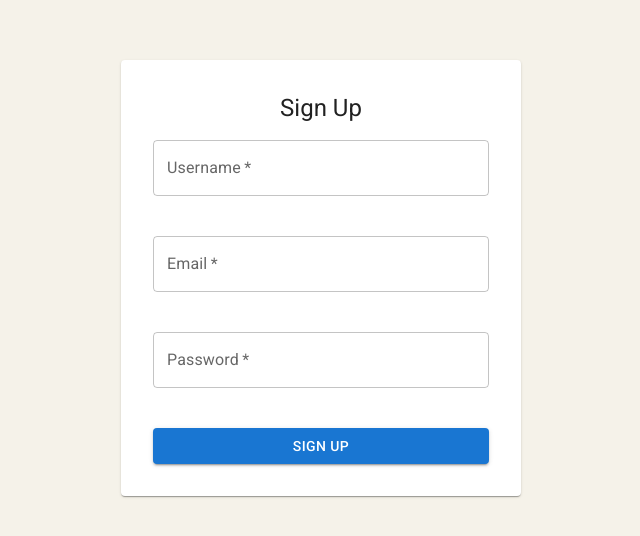
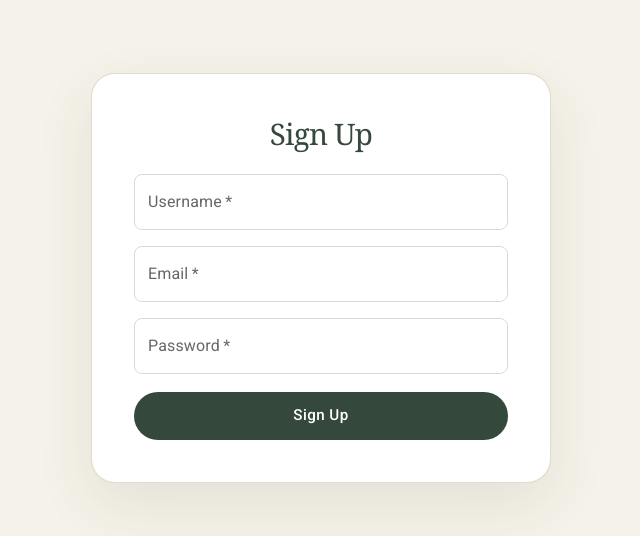
Before and after one commit to md-rahman67/blood-glucose-tracker, a React app in the folder frontend/: page /signup in a window 1280 px wide. Shown: the part 122-658 px from the top of the page, without its empty margins (319-959 px from the left). Built offline with nearby package versions, Linux system fonts and the light colour scheme; no server answers; the HTML template or start-up script is replaced by a standard one.

Commit message:
style: improve frontend UI while preserving existing design

```diff
--- a/frontend/src/components/AddForm.css
+++ b/frontend/src/components/AddForm.css
@@ -22,6 +22,11 @@
     font-weight: 400;
     line-height: 1.2;
     letter-spacing: -0.025em;
+}
+
+.reading-form .MuiFormControl-root {
+    width: 100%;
+    margin: 0;
 }
 
 .reading-form .MuiOutlinedInput-root {
--- /dev/null
+++ b/frontend/src/components/Logout.css
@@ -0,0 +1,10 @@
+.logout-button {
+    min-height: 44px;
+    padding: 0.7rem 1.2rem;
+    box-shadow: none;
+}
+
+.logout-button:hover {
+    background: #293b30;
+    box-shadow: 0 2px 7px rgb(52 72 59 / 12%);
+}
--- a/frontend/src/components/Logout.jsx
+++ b/frontend/src/components/Logout.jsx
@@ -1,4 +1,5 @@
 import { useNavigate } from "react-router-dom";
+import './Logout.css';
 
 export default function Logout({ setCurrUser }) {
     const navigate = useNavigate();
@@ -14,7 +15,7 @@ export default function Logout({ setCurrUser }) {
             if (response.ok) {
                 alert("User Logged out");
                 setCurrUser(null);
-                navigate("/login");
+                navigate("/");
             }
         } catch (error) {
             console.error("Error: Logout failed", error);
@@ -22,7 +23,7 @@ export default function Logout({ setCurrUser }) {
     }
     return (
         <>
-            <button onClick={handleLogout}>Logout</button>
+            <button className="logout-button" onClick={handleLogout}>Logout</button>
         </>
     )
 }
--- a/frontend/src/pages/Home.css
+++ b/frontend/src/pages/Home.css
@@ -1,9 +1,17 @@
 .home-add-link {
+    display: inline-flex;
+    text-decoration: none;
+}
+
+.home-toolbar {
     display: flex;
     width: min(100% - 40px, 920px);
+    min-height: 44px;
     margin: 42px auto 18px;
+    align-items: center;
     justify-content: flex-end;
-    text-decoration: none;
+    flex-wrap: wrap;
+    gap: 10px;
 }
 
 .home-add-button {
@@ -39,7 +47,7 @@
 
 .reading-row {
     display: grid;
-    grid-template-columns: minmax(125px, 1fr) minmax(150px, 1.2fr) minmax(120px, 0.9fr) auto;
+    grid-template-columns: minmax(100px, 0.9fr) minmax(110px, 1fr) minmax(130px, 1.1fr) minmax(105px, 0.9fr) auto;
     min-width: 0;
     align-items: center;
     column-gap: 20px;
@@ -90,12 +98,12 @@
 }
 
 @media (max-width: 600px) {
-    .home-add-link,
+    .home-toolbar,
     .home-page {
         width: min(100% - 28px, 920px);
     }
 
-    .home-add-link {
+    .home-toolbar {
         margin-top: 24px;
     }
 
@@ -108,3 +116,14 @@
         grid-column: 1 / -1;
     }
 }
+
+@media (min-width: 601px) and (max-width: 820px) {
+    .reading-row {
+        grid-template-columns: repeat(3, minmax(0, 1fr));
+        row-gap: 12px;
+    }
+
+    .reading-actions {
+        grid-column: 1 / -1;
+    }
+}
--- a/frontend/src/pages/Home.jsx
+++ b/frontend/src/pages/Home.jsx
@@ -31,8 +31,8 @@ export default function Home({ data, setData, currUser, setCurrUser }) {
         <>
 
 
+            <nav className="home-toolbar">
                 {currUser ? (
-
                     <>
                         <Link className="home-add-link" to="/add">
                             <button className="home-add-button">Add Readings</button>
@@ -40,7 +40,6 @@ export default function Home({ data, setData, currUser, setCurrUser }) {
 
                         <Logout setCurrUser={setCurrUser} />
                     </>
-
                 ) : (
                     <>
                         <Link className="home-add-link" to="/login">
@@ -52,6 +51,7 @@ export default function Home({ data, setData, currUser, setCurrUser }) {
                         </Link>
                     </>
                 )}
+            </nav>
 
 
             <div className="App home-page">
--- /dev/null
+++ b/frontend/src/pages/Login.css
@@ -0,0 +1,73 @@
+.auth-page {
+    min-height: 100vh;
+    padding: 20px;
+}
+
+.auth-paper {
+    width: min(100%, 460px) !important;
+    padding: clamp(26px, 5vw, 42px) !important;
+    border: 1px solid rgb(198 185 159 / 52%);
+    border-radius: 24px !important;
+    background: var(--pure-white) !important;
+    box-shadow: 0 22px 60px rgb(52 56 49 / 9%) !important;
+}
+
+.auth-title.MuiTypography-root {
+    margin-bottom: 22px;
+    color: var(--forest-sage);
+    font-family: Georgia, 'Times New Roman', serif;
+    font-size: 1.85rem;
+    font-weight: 400;
+    line-height: 1.2;
+    letter-spacing: -0.025em;
+}
+
+.auth-form .MuiFormControl-root {
+    width: 100%;
+    margin: 0;
+}
+
+.auth-form .MuiOutlinedInput-root {
+    border-radius: 8px;
+    background: var(--pure-white);
+}
+
+.auth-form .MuiOutlinedInput-notchedOutline {
+    border-color: #dcd9cf;
+}
+
+.auth-form .MuiOutlinedInput-root:hover .MuiOutlinedInput-notchedOutline {
+    border-color: var(--soft-sage);
+}
+
+.auth-form .MuiOutlinedInput-root.Mui-focused .MuiOutlinedInput-notchedOutline {
+    border-color: var(--soft-sage);
+    border-width: 1px;
+}
+
+.auth-form .MuiInputLabel-root.Mui-focused {
+    color: var(--forest-sage);
+}
+
+.auth-form .MuiButton-root {
+    min-height: 48px;
+    margin-top: 2px;
+    border-radius: 999px;
+    color: var(--pure-white);
+    background: var(--forest-sage);
+    box-shadow: none;
+    text-transform: none;
+    font-size: 0.95rem;
+    font-weight: 500;
+}
+
+.auth-form .MuiButton-root:hover {
+    background: #293b30;
+    box-shadow: 0 2px 7px rgb(52 72 59 / 12%);
+}
+
+@media (max-width: 480px) {
+    .auth-page {
+        padding: 14px;
+    }
+}
--- a/frontend/src/pages/Login.jsx
+++ b/frontend/src/pages/Login.jsx
@@ -1,6 +1,7 @@
 import { Box, TextField, Button, Typography, Paper } from "@mui/material";
 import { useState } from "react";
 import { useNavigate } from "react-router-dom";
+import './Login.css';
 
 export default function Login({ setCurrUser }) {
     const navigate = useNavigate();
@@ -46,6 +47,7 @@ export default function Login({ setCurrUser }) {
 
     return (
         <Box
+            className="auth-page auth-page--login"
             sx={{
                 minHeight: "100vh",
                 display: "flex",
@@ -53,8 +55,9 @@ export default function Login({ setCurrUser }) {
                 alignItems: "center"
             }}
         >
-            <Paper sx={{ p: 4, width: 400 }}>
+            <Paper className="auth-paper" sx={{ p: 4, width: 400 }}>
                 <Typography
+                    className="auth-title"
                     variant="h5"
                     mb={3}
                     sx={{ textAlign: "center" }}
@@ -63,6 +66,7 @@ export default function Login({ setCurrUser }) {
                 </Typography>
 
                 <Box
+                    className="auth-form"
                     component="form"
                     onSubmit={handleLoginSubmit}
                     sx={{
--- /dev/null
+++ b/frontend/src/pages/Signup.css
@@ -0,0 +1 @@
+@import './Login.css';
--- a/frontend/src/pages/Signup.jsx
+++ b/frontend/src/pages/Signup.jsx
@@ -1,7 +1,10 @@
 import { Box, TextField, Button, Typography, Paper } from "@mui/material";
 import { useState } from "react";
+import './Signup.css';
+import { useNavigate } from "react-router-dom";
 
 export default function Signup() {
+    const navigate = useNavigate();
 
     const [formData, setFormData] = useState({
         username: '',
@@ -37,6 +40,7 @@ export default function Signup() {
             }
 
             console.log(result);
+            navigate("/");
 
             setFormData({
                 username: '',
@@ -51,6 +55,7 @@ export default function Signup() {
 
     return (
         <Box
+            className="auth-page auth-page--signup"
             sx={{
                 minHeight: "100vh",
                 display: "flex",
@@ -58,12 +63,13 @@ export default function Signup() {
                 alignItems: "center"
             }}
         >
-            <Paper sx={{ p: 4, width: 400 }}>
-                <Typography variant="h5" mb={3} sx={{ textAlign: "center" }}>
+            <Paper className="auth-paper" sx={{ p: 4, width: 400 }}>
+                <Typography className="auth-title" variant="h5" mb={3} sx={{ textAlign: "center" }}>
                     Sign Up
                 </Typography>
 
                 <Box
+                    className="auth-form"
                     component="form"
                     onSubmit={handleSignUpSubmit}
                     sx={{
```
Also changed, not shown: 1 other file (tests, documents, lock files or other folders). Lines whose indentation alone changed are shown as unchanged.
